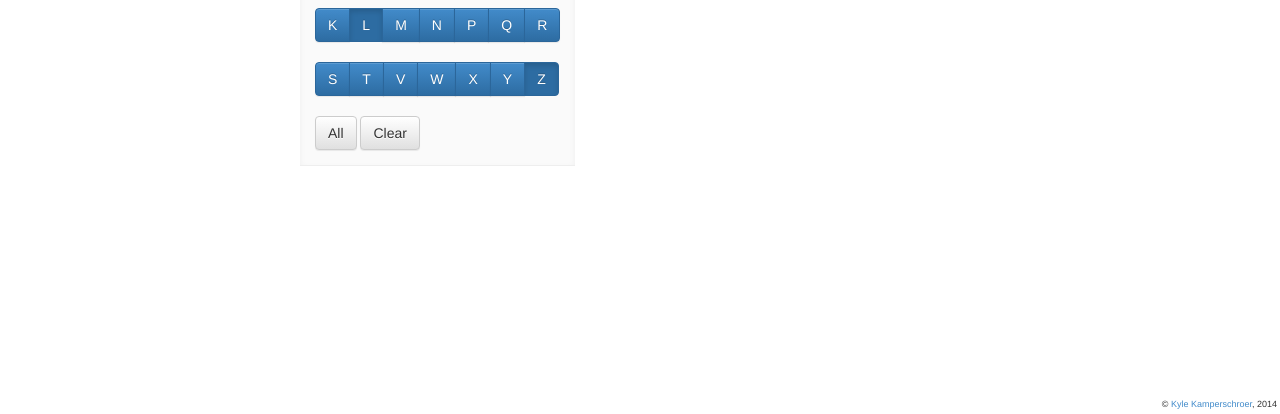
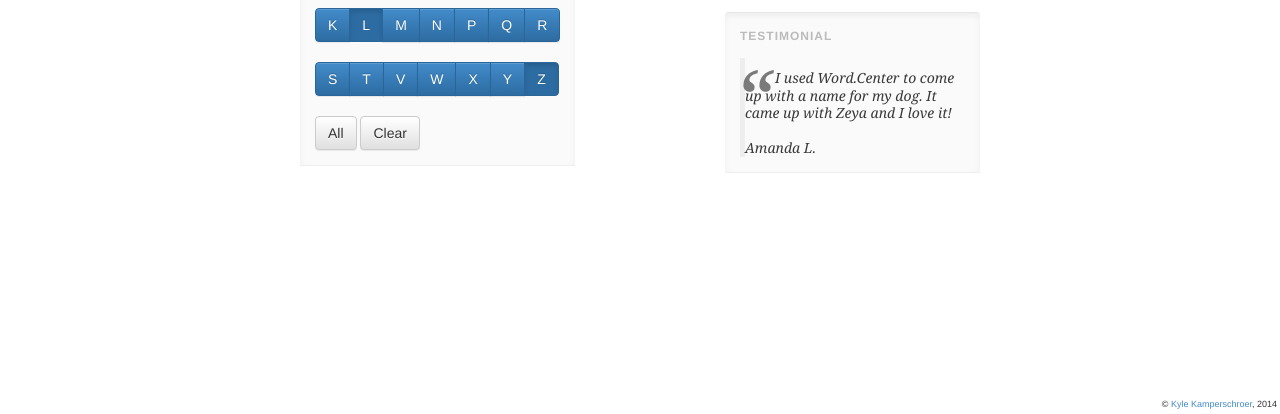
Before and after one commit to kkamperschroer/Word.Center, a plain HTML site: page index.html in a window 1280 px wide. Shown: the part 386-800 px from the top of the page. Drawn offline with Linux system fonts and the light colour scheme.

Commit message:
Add Amanda's testimonial. Closes #2

```diff
--- a/css/temere.css
+++ b/css/temere.css
@@ -47,6 +47,10 @@
     content: "Results";
 }
 
+#testimonial_container:after{
+    content: "Testimonial";
+}
+
 #page_content{
     padding: 0;
     margin-left: auto;
@@ -78,3 +82,32 @@ footer{
     text-align: center;
     font-size: 9px;
 }
+
+#testimonial{
+    width: 220px;
+    font-size: 14px;
+    text-indent: 30px;
+}
+
+
+blockquote {
+    font-family: Georgia, serif;
+    font-size: 18px;
+    font-style: italic;
+    margin: 0px;
+    padding: 0.60em 0px 0px 0px;
+    line-height: 1.45;
+    position: relative;
+    color: #383838;
+}
+
+blockquote:before {
+    display: block;
+    padding-left: 10px;
+    content: "\201C";
+    font-size: 80px;
+    position: absolute;
+    left: -20px;
+    top: -20px;
+    color: #7a7a7a;
+}
--- a/index.html
+++ b/index.html
@@ -84,6 +84,13 @@
               Randomize
             </button>
           </div>
+          <div id="testimonial_container" class="toggle_group">
+            <blockquote><p id="testimonial">I used Word.Center to come up with a name
+              for my dog. It came up with Zeya and I love it!
+              <br/><br/>
+              Amanda L.
+            </p></blockquote>
+          </div>
         </div>
       </div>
       <div id="footer_wrapper">
```
